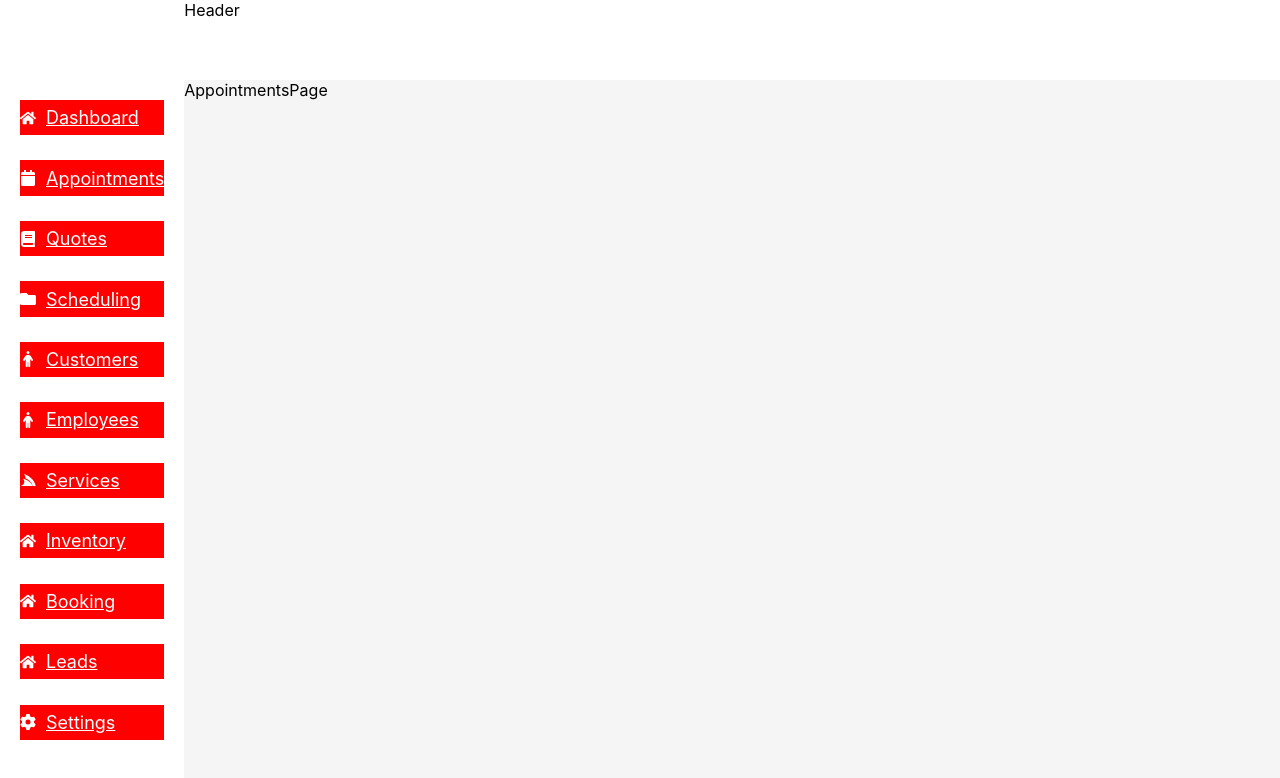
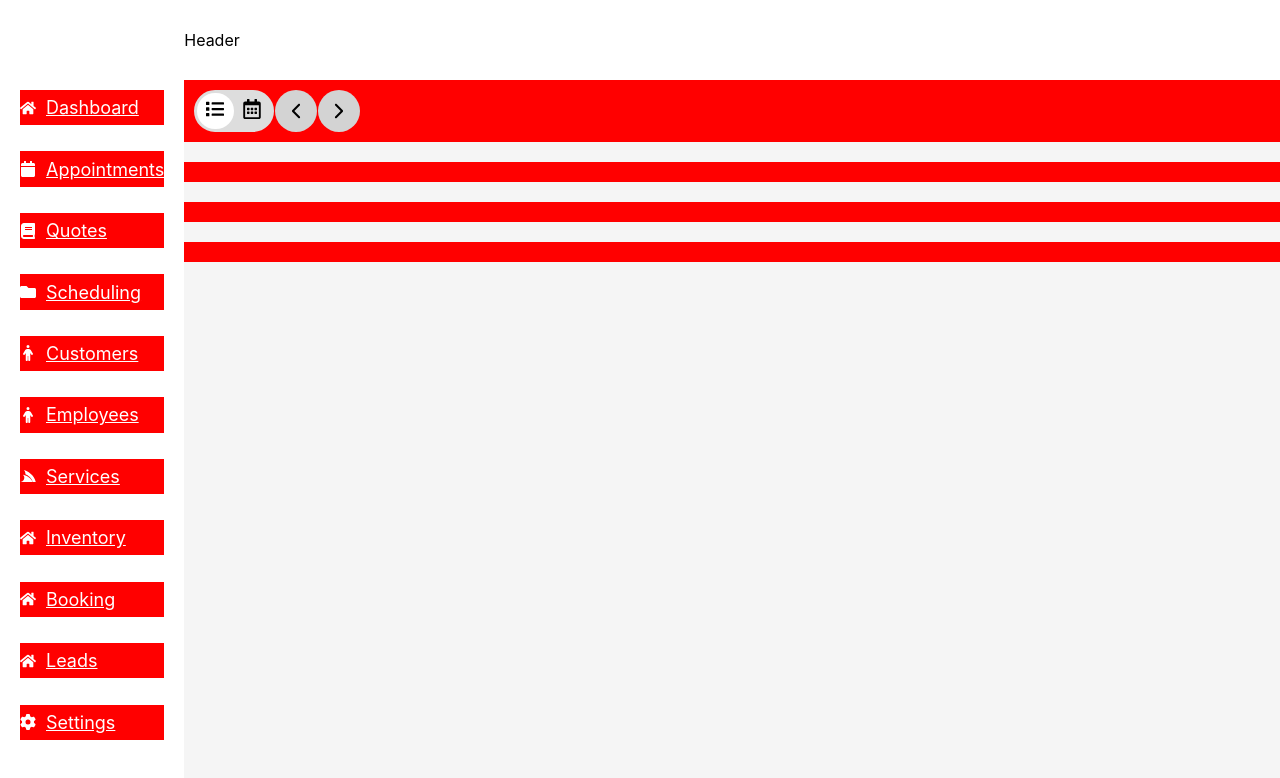
Before and after one commit to Jmiller1294/sm-operations-app, a React (Vite) app: page /appointments in a window 1280 px wide. Shown: the top 778 px of the page. Built offline with nearby package versions, Linux system fonts and the light colour scheme.

Commit message:
create toggle button for calender

```diff
--- a/src/App.tsx
+++ b/src/App.tsx
@@ -5,7 +5,7 @@ import {
   RouterProvider
 } from 'react-router-dom';
 import MainLayout from "./layouts/MainLayout";
-import AppointmentsPage from "./pages/AppointmentsPage";
+import AppointmentsPage from "./pages/Appointmentpage/AppointmentsPage";
 import DashboardPage from './pages/Homepage/DashboardPage';
 
 const router = createBrowserRouter(
--- a/src/components/Header/Header.module.css
+++ b/src/components/Header/Header.module.css
@@ -3,4 +3,5 @@
   height: 10vh;
   width: 100%;
   background-color: #ffffff;
+  align-items: center;
 }
--- a/src/components/Sidebar.tsx
+++ b/src/components/Sidebar.tsx
@@ -19,7 +19,7 @@ const Sidebar = () => {
   ]
 
   return (
-    <div style={{backgroundColor: 'white', width: '12%', height: 'auto', display: 'flex', flexDirection: 'column', padding: '100px 20px 60px 20px', justifyContent: 'space-between'}}>
+    <div style={{backgroundColor: 'white', width: '12%', height: 'auto', display: 'flex', flexDirection: 'column', padding: '90px 20px 60px 20px', justifyContent: 'space-between'}}>
       {navList.map((item:any) => (
         <Link
           style={{display: 'flex', flexDirection: 'row', width: '100%', height: '2.2rem', alignItems: 'center', color: '#FFFFFF', backgroundColor: 'red'}}
--- a/src/index.css
+++ b/src/index.css
@@ -5,13 +5,3 @@
 body {
   margin: 0
 }
-
-.row{
-  display: flex;
-  flex-direction: row;
-  justify-content: space-between;
-  height: auto;
-  width: 100%;
-  box-sizing: border-box;
-  margin-bottom: 20px;
-}
--- /dev/null
+++ b/src/pages/Appointmentpage/AppointmentPage.module.css
@@ -0,0 +1,93 @@
+.row{
+  display: flex;
+  flex-direction: row;
+  height: fit-content;
+  width: 100%;
+  box-sizing: border-box;
+  margin-bottom: 20px;
+  background-color: red;
+  padding: 10px;
+  align-items: center;
+}
+
+.toggleContainer {
+  display: inline-block;
+  position: relative;
+}
+
+.toggleInput {
+  display: none; /* Hide the checkbox */
+}
+
+.toggleLabel {
+  display: flex;
+  position: relative;
+  align-items: center;
+  justify-content: space-around;
+  width: 80px;
+  height: 42px;
+  background: #ddd;
+  border-radius: 25px;
+  border: 3px solid #ddd;
+  cursor: pointer;
+  transition: background 0.3s ;
+  box-sizing: border-box;
+}
+
+.toggleLabel::before {
+  content: '';
+  position: absolute;
+  width: 50%;
+  height: 100%;
+  left: 0%;
+  border-radius: 20px;
+  background: white;
+  transition: all 0.3s;
+}
+
+.toggleLabel span {
+  text-align: center;
+  z-index: 1;
+}
+
+/* Checked State */
+.toggleInput:checked + .toggleLabel::before {
+  left: 50%;
+}
+
+.toggleInput:checked + .toggleLabel span:first-child {
+  color: rgb(52, 72, 99);
+  transition: color 0.3s;
+}
+
+.toggleInput:checked + .toggleLabel span:last-child {
+  color: rgb(52, 72, 99);
+  transition: color 0.3s;
+}
+
+.IconContainer{
+  display: flex;
+  flex-direction: row;
+  height: 40px;
+  width: 8%;
+  box-sizing: border-box;
+  border-radius: 35px;
+  justify-content: space-evenly;
+  align-items: center;
+}
+
+.todayButton{
+  display: flex;
+  flex-direction: row;
+  height: 20px;
+  width: 8%;
+}
+
+.buttonsContainer{
+  display: flex;
+  flex-direction: row;
+  margin-left: auto;
+  height: 40px;
+  width: 40%;
+  background-color: green;
+}
--- /dev/null
+++ b/src/pages/Appointmentpage/AppointmentsPage.tsx
@@ -0,0 +1,45 @@
+import { useState } from 'react';
+import styles from './AppointmentPage.module.css';
+import { FaList, FaRegCalendarAlt } from "react-icons/fa";
+import { IoIosArrowForward, IoIosArrowBack } from "react-icons/io";
+
+
+const AppointmentsPage = () => {
+  const [isOn, setIsOn] = useState(false);
+
+
+  return (
+    <div>
+      <div className={styles.row}>
+        <div className={styles.toggleContainer}>
+          <input
+            type="checkbox"
+            id="toggle"
+            className={styles.toggleInput}
+            checked={isOn}
+            onChange={() => setIsOn(!isOn)}
+          />
+          <label htmlFor="toggle" className={styles.toggleLabel}>
+            <span><FaList size={18}/></span>
+            <span><FaRegCalendarAlt size={20}/></span>
+          </label>
+        </div>
+        <div className={styles.IconContainer}>
+          <IoIosArrowBack size={22} style={{ backgroundColor: 'lightgrey', padding: '10px', borderRadius: '35px' }}/>
+          <IoIosArrowForward size={22} style={{ backgroundColor: 'lightgrey', padding: '10px', borderRadius: '35px' }}/>
+        </div>
+      </div>
+      <div className={styles.row}>
+
+      </div>
+      <div className={styles.row}>
+
+      </div>
+      <div className={styles.row}>
+
+      </div>
+    </div>
+  )
+}
+
+export default AppointmentsPage
--- a/src/pages/AppointmentsPage.tsx
+++ /dev/null
@@ -1,7 +0,0 @@
-const AppointmentsPage = () => {
-  return (
-    <div>AppointmentsPage</div>
-  )
-}
-
-export default AppointmentsPage
--- a/src/pages/Homepage/DashboardPage.module.css
+++ b/src/pages/Homepage/DashboardPage.module.css
@@ -1,5 +1,4 @@
 .mainContainer{
-  background-color: red;
   display: flex;
   justify-content: space-between;
   flex-direction: column;
@@ -24,3 +23,13 @@
   width: 25%;
   background-color: blue;
 }
+
+.row{
+  display: flex;
+  flex-direction: row;
+  justify-content: space-between;
+  height: auto;
+  width: 100%;
+  box-sizing: border-box;
+  margin-bottom: 20px;
+}
--- a/src/pages/Homepage/DashboardPage.tsx
+++ b/src/pages/Homepage/DashboardPage.tsx
@@ -1,11 +1,10 @@
 import DashboardCard from "../../components/DashboardCard/DashboardCard"
 import styles from './DashboardPage.module.css';
-import '../../index.css';
 
 const DashboardPage = () => {
   return (
     <div className={styles.mainContainer}>
-      <div className={'row'}>
+      <div className={styles.row}>
         <DashboardCard size={'small'}>
           <div>Jobs Today</div>
         </DashboardCard>
@@ -19,7 +18,7 @@ const DashboardPage = () => {
           <div>Revenue Overview</div>
         </DashboardCard>
       </div>
-      <div className={'row'}>
+      <div className={styles.row}>
         <DashboardCard size={'large'}>
           <div>Upcoming Jobs & Schedule</div>
         </DashboardCard>
@@ -30,7 +29,7 @@ const DashboardPage = () => {
           Apps
         </DashboardCard>
       </div>
-      <div className={'row'}>
+      <div className={styles.row}>
         <DashboardCard size={'xlarge'}>
           Revenue & Financial Overview
         </DashboardCard>
```
